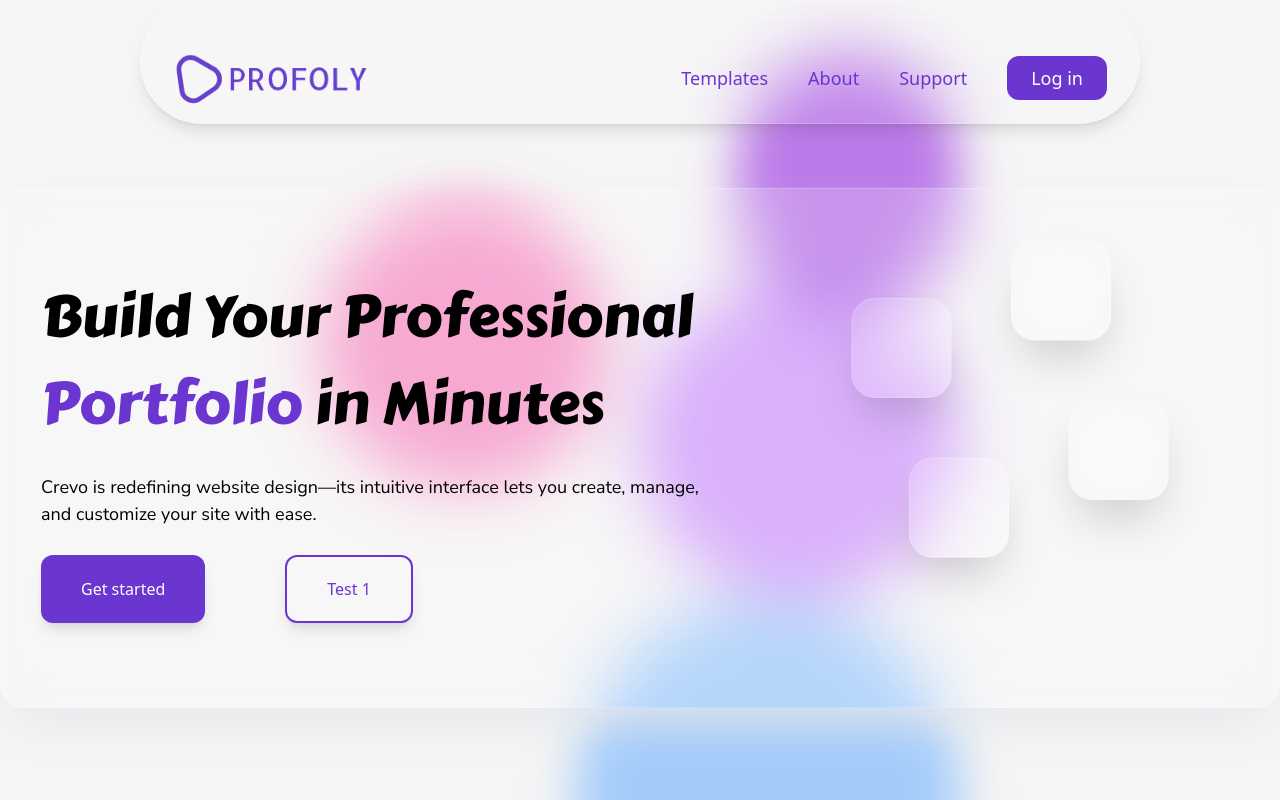
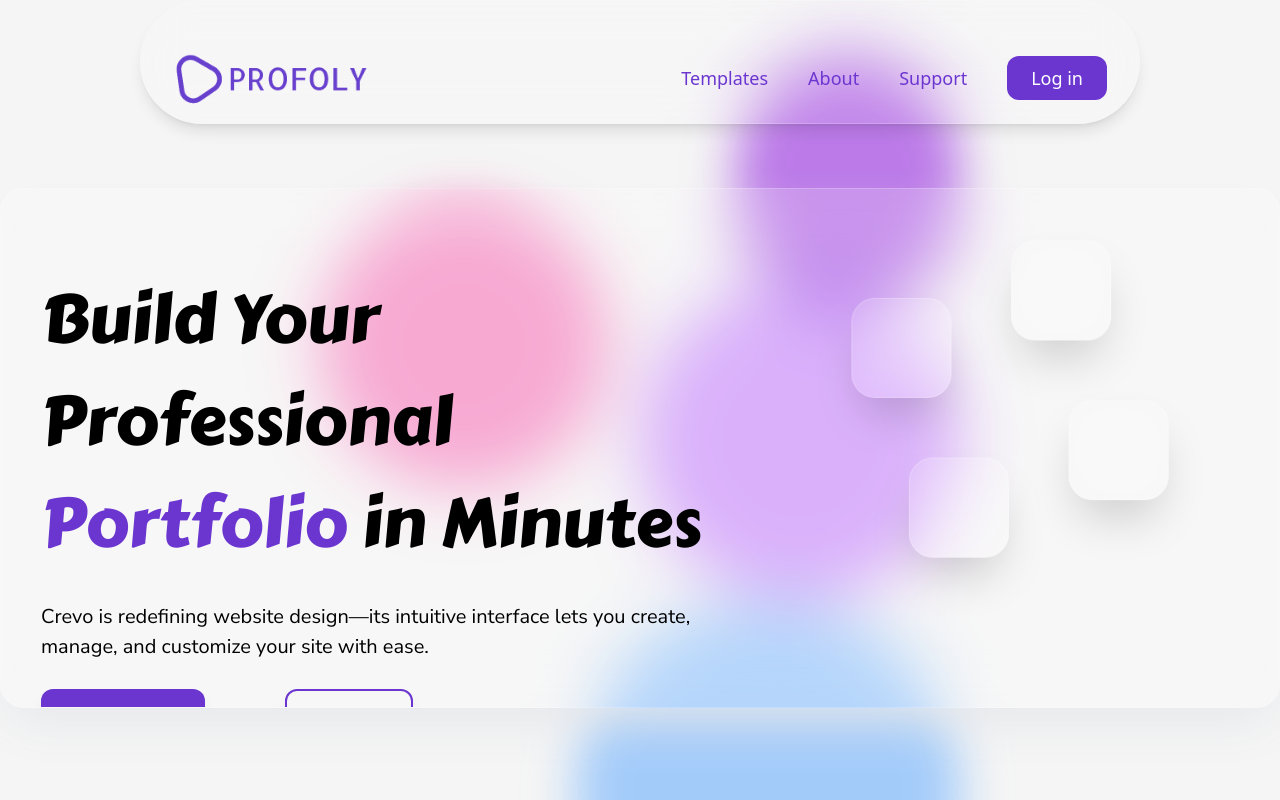
Before and after one commit to meypanhawath/found-web-final, a React (Vite) app: page / in a window 1280 px wide. Shown: the top 800 px of the page. Built offline with nearby package versions, Linux system fonts and the light colour scheme; no server answers.

Commit message:
adjust: font style

```diff
--- a/src/index.css
+++ b/src/index.css
@@ -21,9 +21,9 @@
     --font-desc: "Nunito Sans", serif;
 
     /* Font size */
-    --text-heading: 58px;
-    --text-title: 32px;
-    --text-desc: 18px;
+    --text-heading: 68px;
+    --text-title: 48px;
+    --text-desc: 20px;
 
     /* Spacing */
     --spacing-heading: 87px;
```
